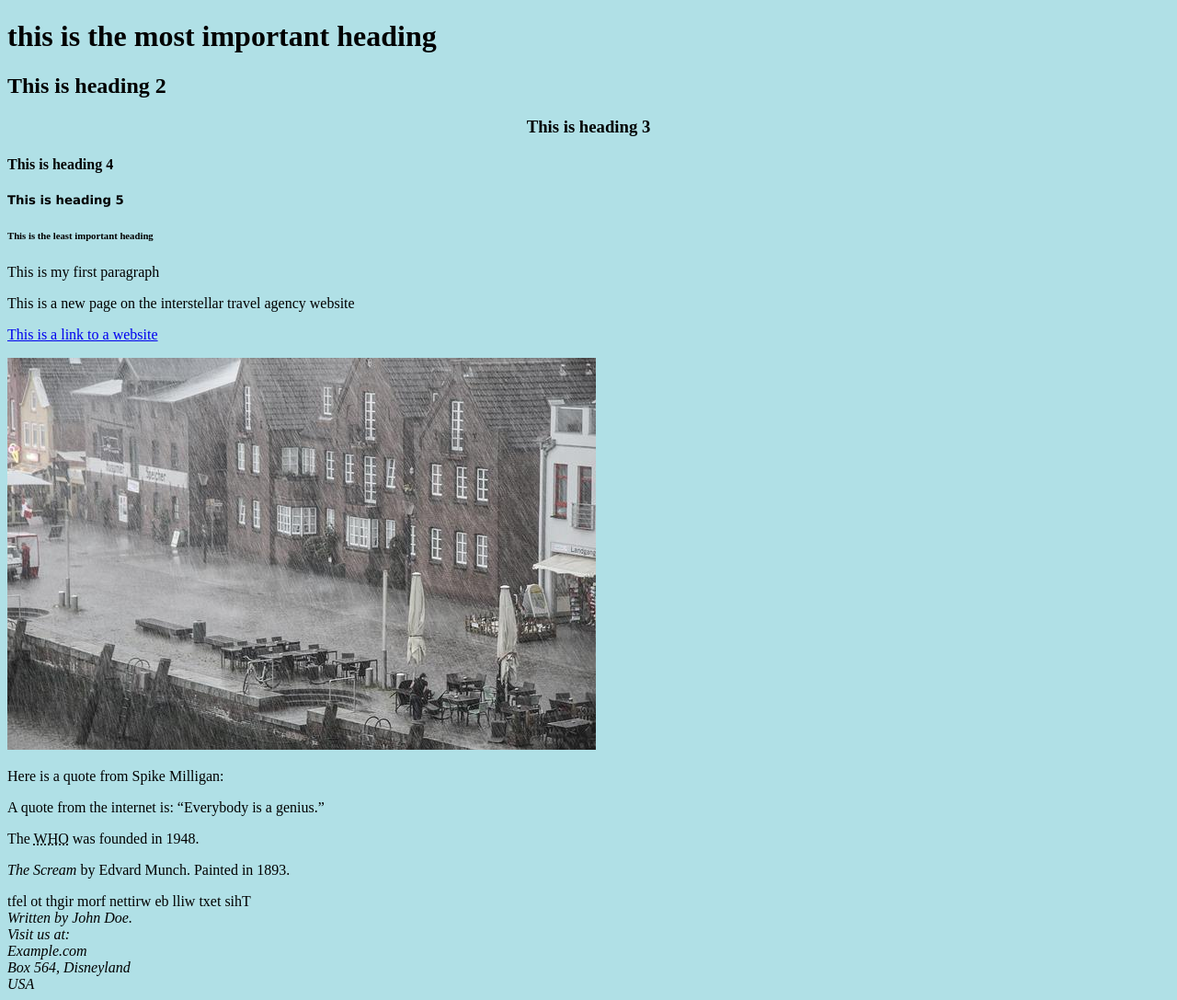
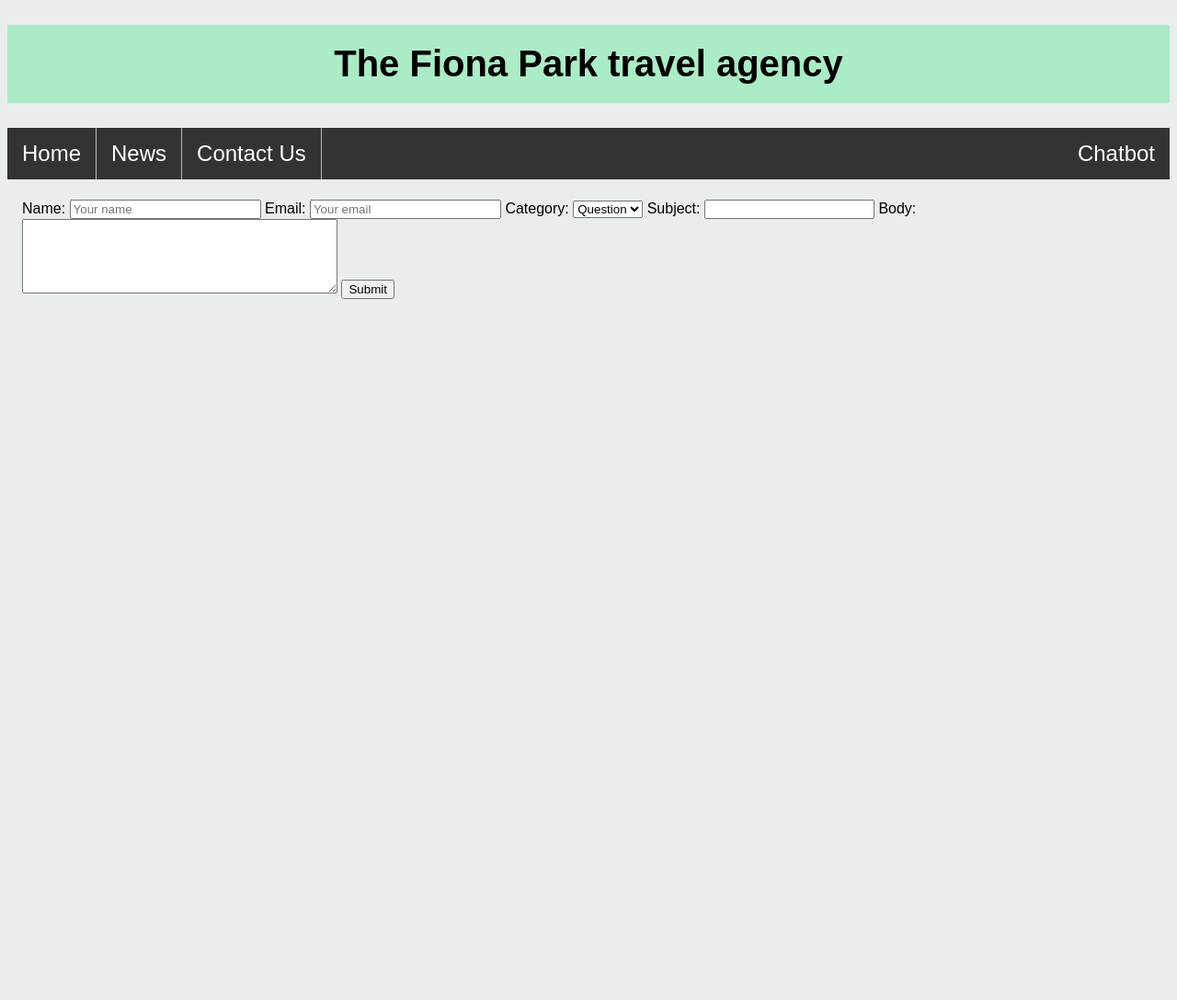
Before and after one commit to FionaDarwin/FionaParkAss2Django, a Django app: page / in a window 1280 px wide. Shown: the whole page at 92% size. After the commit the page ends 325 px from the top, so only its background shows below. Run offline with Django 4.2, Linux system fonts and the light colour scheme.

Commit message:
Update to GitHub in readiness for assessment of Assignment 2

```diff
--- /dev/null
+++ b/chatbot/mychatbot/forms.py
@@ -0,0 +1,9 @@
+from django import forms
+from django.forms import TextInput, EmailInput
+
+class ContactForm(forms.Form):
+        name = forms.CharField(widget=forms.TextInput(attrs={'placeholder': 'Your name', 'style': 'width: 200px;', 'class': 'form-control'}))
+        email = forms.EmailField(widget=forms.EmailInput(attrs={'placeholder': 'Your email', 'style': 'width: 200px;', 'class': 'form-control'}))
+        category = forms.ChoiceField(choices=[('question', 'Question'), ('other', 'Other')])
+        subject = forms.CharField(required=False)
+        body = forms.CharField(widget=forms.Textarea(attrs={'rows':5}))
--- a/chatbot/mychatbot/static/mychatbot/styles.css
+++ b/chatbot/mychatbot/static/mychatbot/styles.css
@@ -1,3 +1,53 @@
 body {
-    background-color: powderblue;
-    }
+  background-color: #EAEDED;
+}
+
+
+h1 {
+    font-size: 40px;
+    font-family: Arial, Helvetica, sans-serif;
+    background-color: #ABEBC6;
+    text-align: center;
+    padding: 20px;
+}
+
+ul {
+  list-style-type: none;
+  margin: 0;
+  padding: 0;
+  font-size: 24px;
+  overflow: hidden;
+  background-color: #333;
+}
+
+li {
+  float: left;
+}
+
+li a {
+  display: block;
+  color: white;
+  text-align: center;
+  font-family: Arial, Helvetica, sans-serif;
+  padding: 14px 16px;
+  text-decoration: none;
+}
+
+li a:hover {
+  background-color: #196F3D;
+}
+
+li {
+  border-right: 1px solid #bbb;
+}
+
+li:last-child {
+  border-right: none;
+}
+
+form {
+  font-family: Arial, Helvetica, sans-serif;
+  padding: 14px 16px;
+  margin: 8px 0;
+  box-sizing: border-box;
+}
--- a/chatbot/mychatbot/templates/mychatbot/firsthtmlfile.html
+++ b/chatbot/mychatbot/templates/mychatbot/firsthtmlfile.html
@@ -3,36 +3,25 @@
 {% load static %}
 <head>
     <meta charset="UTF-8">
-    <title>my first Django app</title>
+    <title>Travel Agency Chatbot</title>
     <link rel="stylesheet" type="text/css" href="{% static 'mychatbot/styles.css' %}" />
 </head>
+
 <body>
-<h1>this is the most important heading</h1>
-<h2>This is heading 2</h2>
-<h3 style="text-align:center">This is heading 3</h3>
-<h4>This is heading 4</h4>
-<h5 style="font-family:verdana">This is heading 5</h5>
-<h6>This is the least important heading</h6>
-<p>This is my first paragraph</p>
+<h1>The Fiona Park travel agency</h1>
 
-<p>This is a new page on the interstellar travel agency website</p>
-<a href="https://www.theworldsworstwebsiteever.com">This is a link to a website</a>
-<p>
-    {% load static %} <img src="{% static "mychatbot/media/rainytown.jpg" %}" alt="Rainy weather in a British seaside
-    town"/></p>
-<p>
-</p>
-<p>Here is a quote from Spike Milligan:</p>
-<p>A quote from the internet is: <q>Everybody is a genius.</q></p>
-<p>The <abbr title="World Health Organisation">WHO</abbr> was founded in 1948.</p>
-<p><cite>The Scream</cite> by Edvard Munch. Painted in 1893.</p>
-<bdo dir="rtl">This text will be written from right to left</bdo>
-<address>
-    Written by John Doe.<br>
-    Visit us at:<br>
-    Example.com<br>
-    Box 564, Disneyland<br>
-    USA
-</address>
+<ul>
+  <li><a href="#">Home</a></li>
+  <li><a href="#">News</a></li>
+  <li><a href="#">Contact Us</a></li>
+  <li style="float:right"><a class="active" href="#">Chatbot</a></li>
+</ul>
+
+<form method="post">
+  {% csrf_token %}
+  {{ form }}
+  <button type="submit">Submit</button>
+ </form>
+
 </body>
 </html>
--- a/chatbot/mychatbot/urls.py
+++ b/chatbot/mychatbot/urls.py
@@ -1,11 +1,13 @@
 from django.contrib import admin
 from django.urls import path
 from . import views
+#the dot above means "from within the same directory"
 from django.contrib.staticfiles.urls import staticfiles_urlpatterns
-#the dot above means "from within the same directory"
+
 
 urlpatterns = [
-    path('', views.hi, name = 'home-page'),
+    #path('', views.hi, name = 'home-page'),
+    path('', views.contact),
 ]
 
 urlpatterns += staticfiles_urlpatterns()
--- a/chatbot/mychatbot/views.py
+++ b/chatbot/mychatbot/views.py
@@ -1,7 +1,16 @@
 from django.shortcuts import render
 from django.http import HttpResponse
+from .forms import ContactForm
 
-def hi(request):
-    return render(request, 'mychatbot/firsthtmlfile.html')
+def home(request):
+    return render(request, 'home.html')
 
-# Create your views here.
+def contact(request):
+    if request.method == 'POST':
+        form = ContactForm(request.POST)
+        if form.is_valid():
+            name = form.cleaned_data['name']
+        email = form.cleaned_data['email']
+        print(name, email)
+    form = ContactForm()
+    return render(request, 'mychatbot/firsthtmlfile.html', {'form': form})
```
Also changed, not shown: chatbot/db.sqlite3, chatbot/mychatbot/static/mychatbot/media/passportandmap.jpg (added), chatbot/mychatbot/static/mychatbot/media/rainytown.jpg (deleted).
